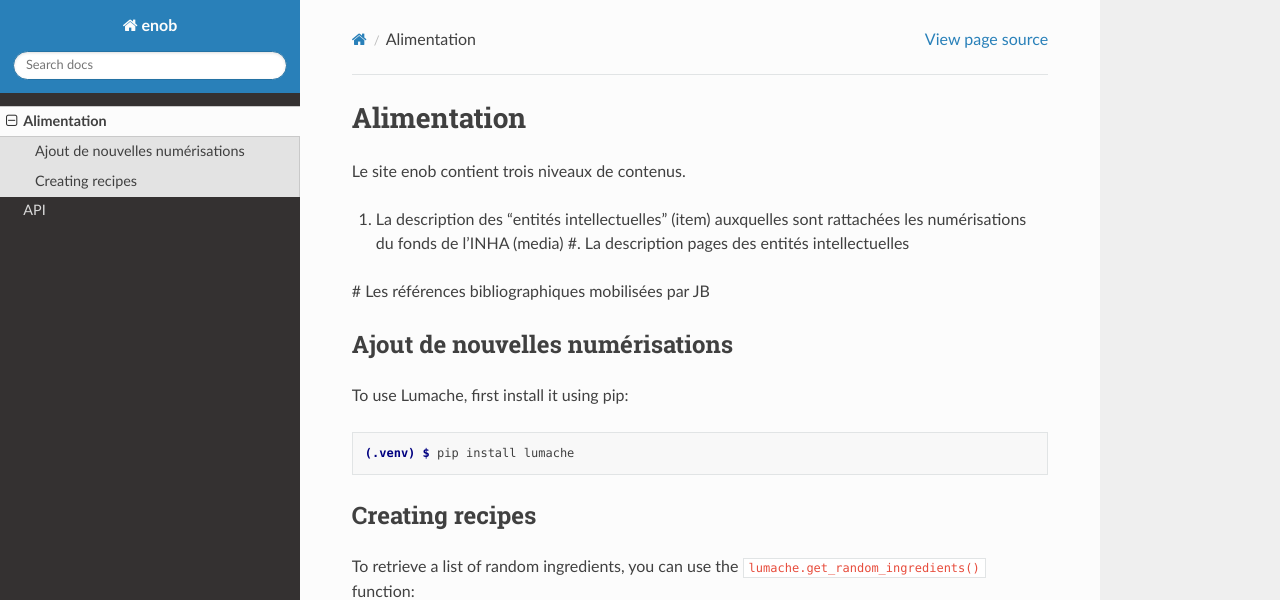
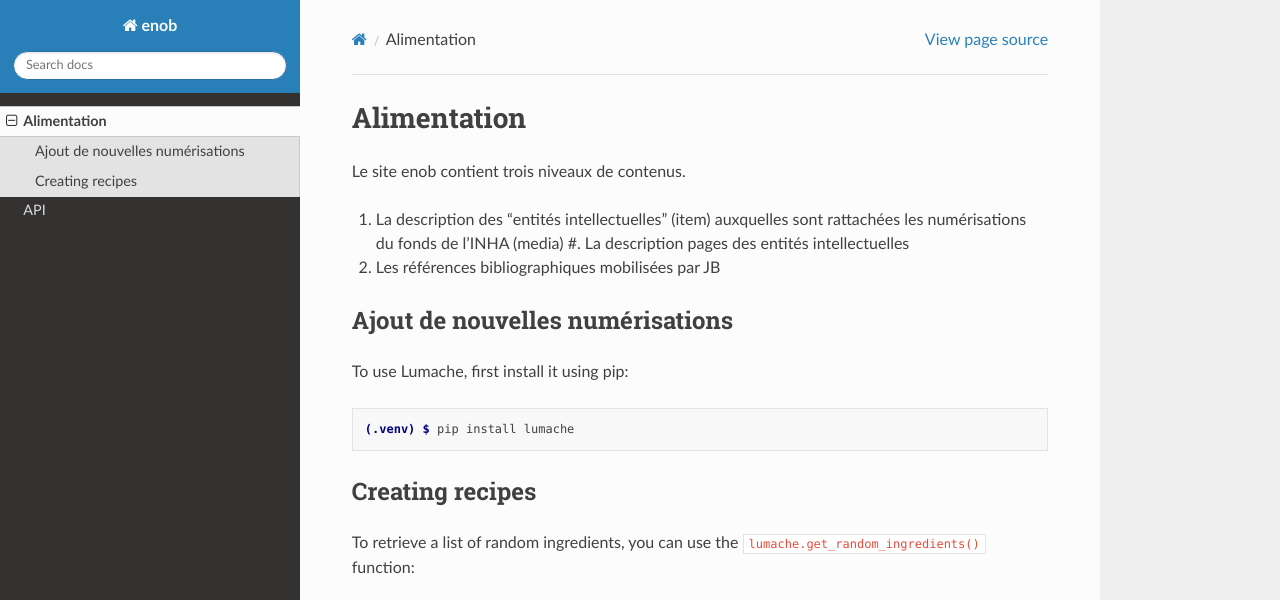
Before and after one commit to pprw/bourgoin-doc, a Sphinx documentation site: the page built from docs/source/usage.rst, in a window 1280 px wide and 1263 px high, cut to the strip 0-600 px from the top of the window. Built offline with Sphinx 7.4.7 and the Read the Docs theme 3.1.0, drawn with Linux system fonts in a browser that asks for light colours.

```diff
--- a/docs/source/usage.rst
+++ b/docs/source/usage.rst
@@ -5,7 +5,7 @@ Le site enob contient trois niveaux de contenus.
 
 #. La description des "entités intellectuelles" (item) auxquelles sont rattachées les numérisations du fonds de l'INHA (media)
    #. La description pages des entités intellectuelles
-# Les références bibliographiques mobilisées par JB
+#. Les références bibliographiques mobilisées par JB
 
 
 .. _num:
```
